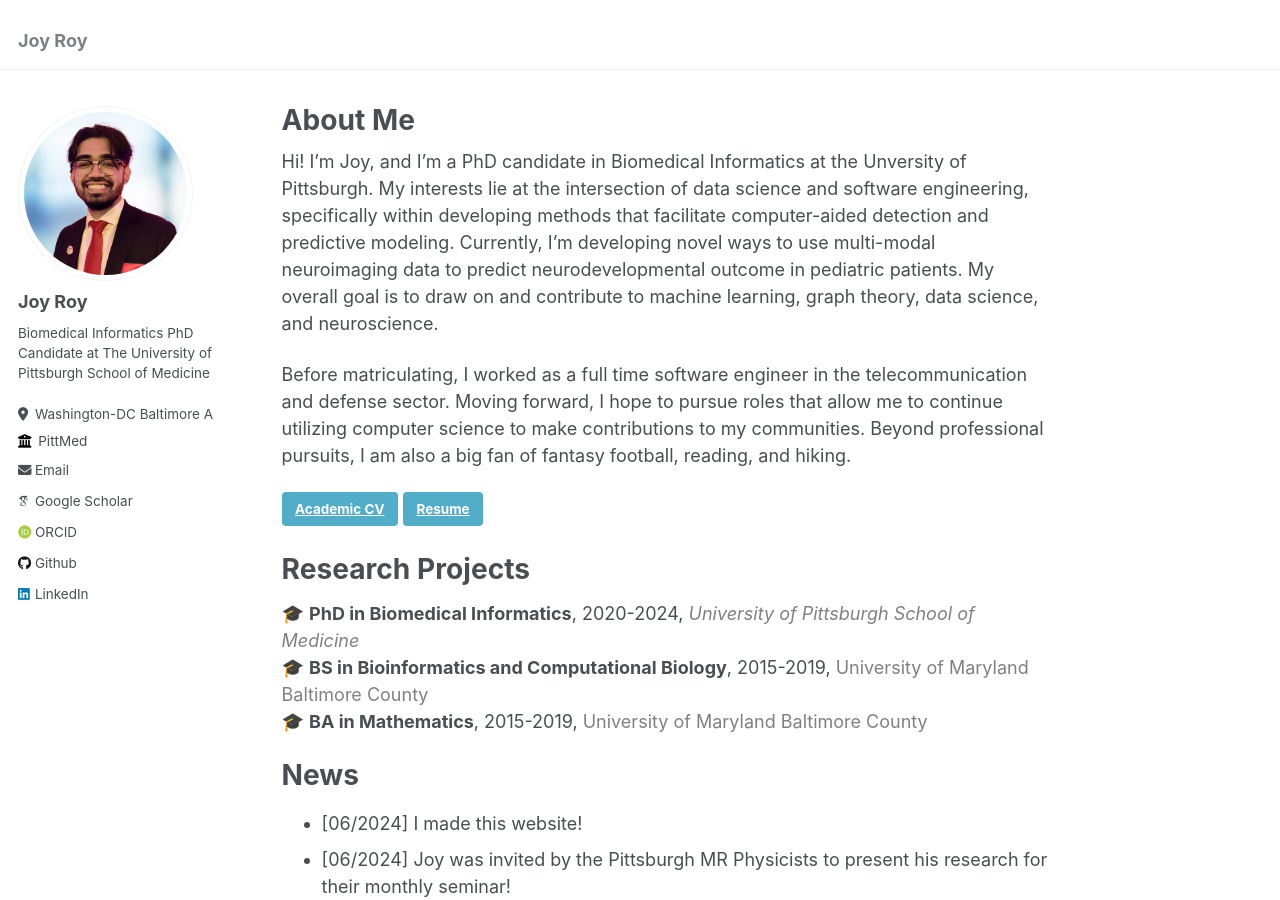
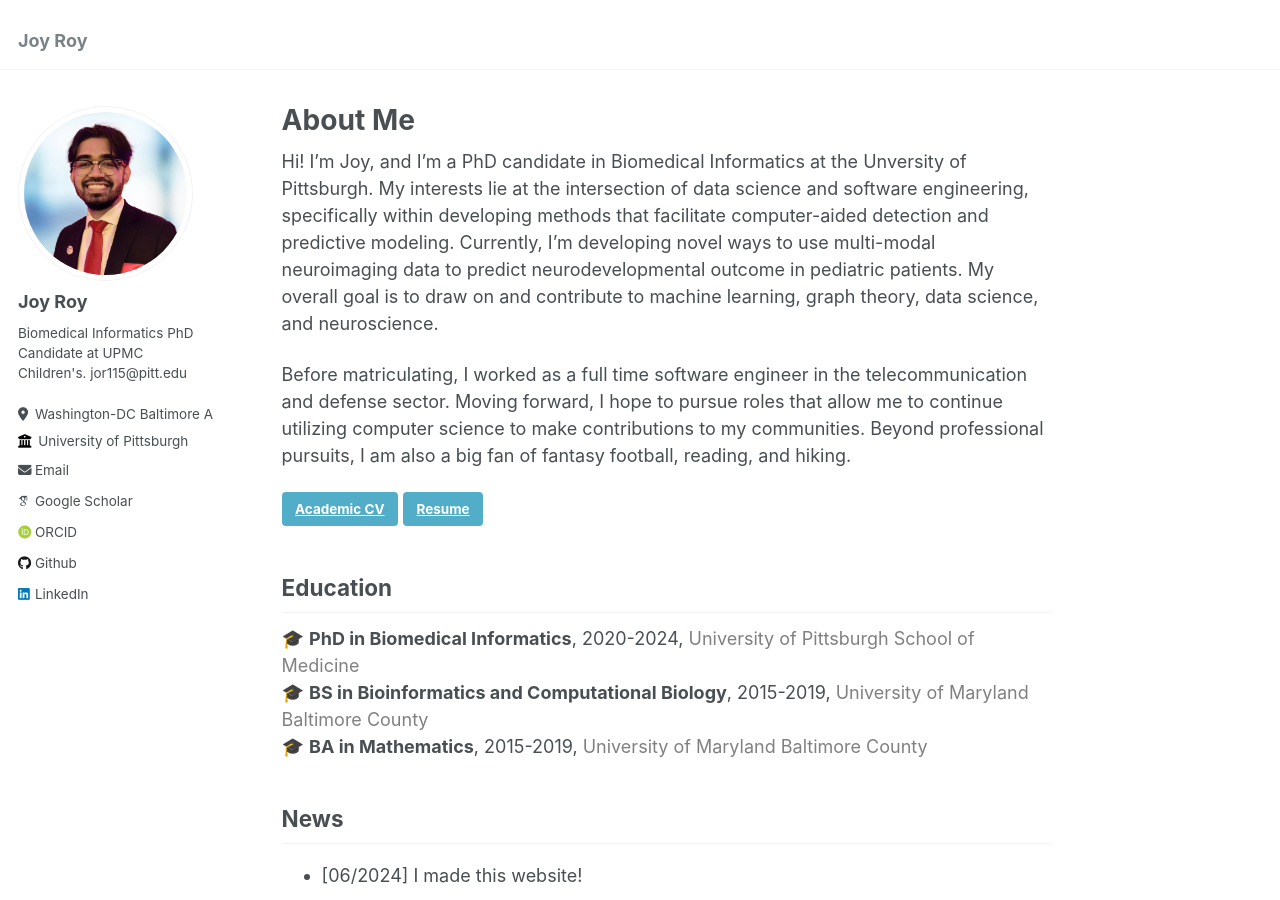
Before and after one commit to overjoyroy/overjoyroy.github.io, a Jekyll site: the page built from _pages/about.md, in a window 1280 px wide and 900 px high. Built offline with Jekyll 4.4.1, drawn with Linux system fonts in a browser that asks for light colours; some web fonts are replaced.

Commit message:
Add styling to main page

```diff
--- a/_config.yml
+++ b/_config.yml
@@ -24,9 +24,9 @@ author:
   avatar           : "joy_headshot.png"
   name             : "Joy Roy"
   pronouns         : # example: "she/her"
-  bio              : "Biomedical Informatics PhD Candidate at The University of Pittsburgh School of Medicine"
+  bio              : "Biomedical Informatics PhD Candidate at UPMC Children's.\n\njor115@pitt.edu"
   location         : "Washington-DC Baltimore Area"
-  employer         : "PittMed"
+  employer         : "University of Pittsburgh"
   uri              : # URL
   email            : "jor115@pitt.edu"
 
--- a/_pages/about.md
+++ b/_pages/about.md
@@ -13,12 +13,12 @@ Before matriculating, I worked as a full time software engineer in the telecommu
 
 <a class="btn btn--light--outline btn--info" href="https://joyroy.org/files/cv2023.pdf">Academic CV</a> <a class="btn btn--light--outline btn--info" href="https://joyroy.org/files/resume2023.pdf">Resume</a>
 
-<h1>Research Projects</h1>
-🎓 **PhD in Biomedical Informatics**, 2020-2024, *<span style="color: grey;">University of Pittsburgh School of Medicine</span>* \
+<h2>Education</h2>
+🎓 **PhD in Biomedical Informatics**, 2020-2024, <span style="color: grey;">University of Pittsburgh School of Medicine</span> \
 🎓 **BS in Bioinformatics and Computational Biology**, 2015-2019, <span style="color: grey;">University of Maryland Baltimore County</span> \
 🎓 **BA in Mathematics**, 2015-2019, <span style="color: grey;">University of Maryland Baltimore County</span>
 
-<h1>News</h1>
+<h2>News</h2>
 - [06/2024] I made this website!
 - [06/2024] Joy was invited by the Pittsburgh MR Physicists to present his research for their monthly seminar!
 - [08/2023] Joy won 2nd place for Best Paper Award from the Department of Biomedical Informatics at Pitt!
```
